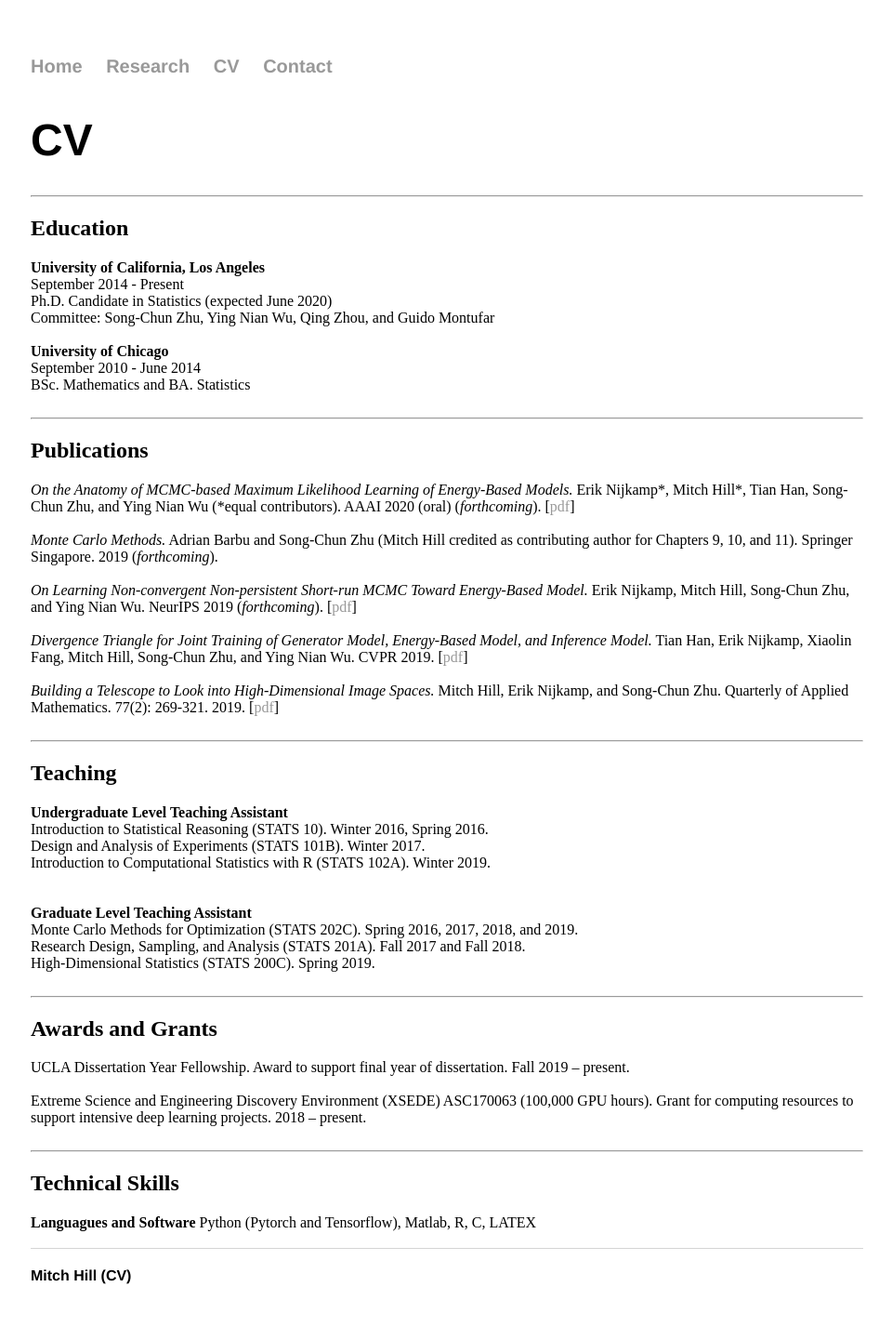
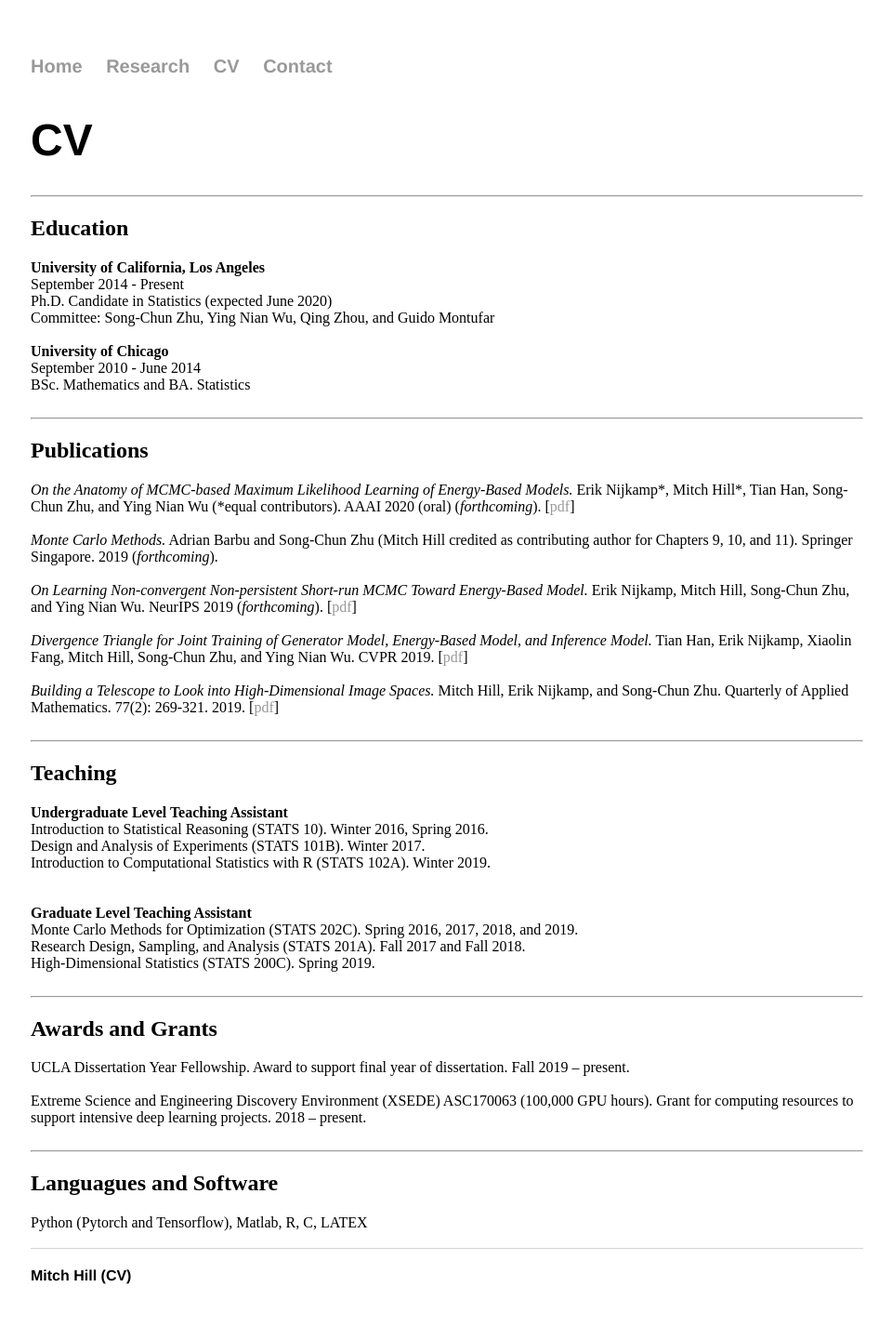
Before and after one commit to point0bar1/point0bar1.github.io, a Jekyll site: the page built from cv/index.html, in a window 1280 px wide. Shown: the whole page at 93% size, without its empty margins (159-1119 px from the left). Built offline with Jekyll 4.4.1, drawn with Linux system fonts in a browser that asks for light colours.

Commit message:
Update index.html

```diff
--- a/cv/index.html
+++ b/cv/index.html
@@ -73,9 +73,9 @@ title: Mitch Hill (CV)
 </div>
 <hr />
 
-<h2>Technical Skills</h2>
+<h2>Languagues and Software</h2>
 
 <div style="font-size:1em">
-    <strong>Languagues and Software</strong> Python (Pytorch and Tensorflow), Matlab, R, C, LATEX
+    Python (Pytorch and Tensorflow), Matlab, R, C, LATEX
     <br/><br/>
 </div>
```
